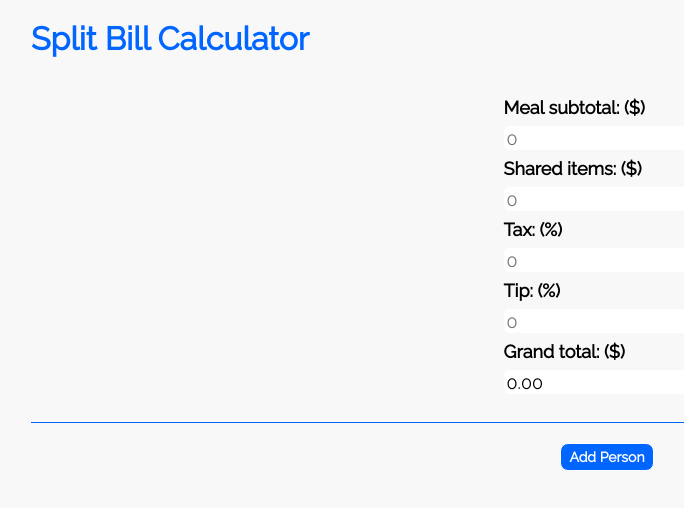
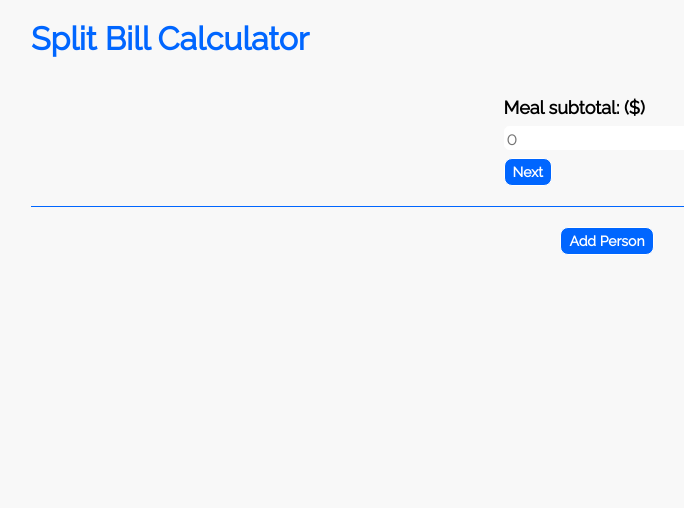
Before and after one commit to jvelis94/tip-calculator, a React (Create React App) app: page / in a window 1280 px wide. Shown: the top 508 px of the page, without its empty margins (33-717 px from the left). Built offline with nearby package versions, Linux system fonts and the light colour scheme.

Commit message:
creating prompts for better UX

```diff
--- a/src/Components/Details.js
+++ b/src/Components/Details.js
@@ -1,15 +1,78 @@
 import React from 'react';
 import {Person} from './Person.js'
 import AddPersonBtn from './AddPersonBtn.js'
+
+function MealSub(props) {
+    return (
+        <form>
+            <label htmlFor='meal_subtotal'>Meal subtotal: ($)</label><br></br>
+            <input name='meal_subtotal' placeholder={props.meal_subtotal} onChange={props.handleInputChange}></input><br></br>
+            <button onClick = {props.handleSubmitShared}>Next</button>
+        </form>
+        )
+}
+
+function SharedItems(props) {
+    return (
+        <form>
+            <label htmlFor='shared_items'>Shared items: ($)</label><br></br>
+            <input name='shared_items' placeholder={props.shared_items} onChange={props.handleInputChange}></input><br></br>
+            <button onClick = {props.handleSubmitTax}>Next</button>
+        </form>
+    )
+}
+
+function Tax(props) {
+    return (
+        <form>
+            <label htmlFor='tax'>Tax: (%)</label><br></br>
+            <input name='tax' placeholder={props.tax} onChange={props.handleInputChange}></input><br></br>
+            <input type='submit' value='Next'></input>
+        </form>
+    )
+}
+
+function Tip(props) {
+    return (
+        <form>
+            <label htmlFor='tip'>Tip: (%)</label><br></br>
+            <input name='tip' placeholder={props.tip} onChange={props.handleInputChange}></input><br></br>
+            <input type='submit' value='Next'></input>
+        </form>
+    )
+}
+
+function GrandTotal(props) {
+    let grand_total = parseFloat(props.meal_subtotal) + ((parseFloat(props.meal_subtotal)) * (parseFloat(props.tax)/100)) + ((parseFloat(props.meal_subtotal)) * (parseFloat(props.tip)/100));
+    return (
+        <form>
+            <label htmlFor='total'>Grand total: ($)</label><br></br>
+            <input name='total' value={grand_total.toFixed(2)} readOnly></input><br></br>
+            <input type='submit' value='Next'></input>
+        </form>
+    )
+}
 
 class Details extends React.Component {
     constructor(props) {
         super(props);
             this.state = {
-                meal_subtotal: 0,
-                shared_items: 0,
-                tax: 0,
-                tip: 0,
+                meal_subtotal: {
+                    value: 0,
+                    display: true
+                },
+                shared_items: {
+                    value: 0,
+                    display: false
+                },
+                tax: {
+                    value: 0,
+                    display: false
+                },
+                tip: {
+                    value: 0,
+                    display: false
+                },
                 counter: 0,
                 person_num: []
             };
@@ -20,12 +83,15 @@ class Details extends React.Component {
         const target_value = event.target.value
         const name = event.target.name
         this.setState({
-            [name]: target_value
+            [name]: {
+                value: target_value,
+                display: true
+            }
         });
     };
 
-    handleClick = (event) => {
-        if (this.state.meal_subtotal === 0) {
+    handleClick = () => {
+        if (this.state.meal_subtotal.value === 0) {
             alert('Please fill the above form before continuing');
         } else {
         let counter = this.state.counter + 1
@@ -36,13 +102,35 @@ class Details extends React.Component {
         });}
     }
 
+    handleSubmitShared = (event) => {
+        event.preventDefault()
+        this.setState((currentState) => {
+            return {
+            shared_items: {
+                value: currentState.shared_items.value,
+                display: true
+            }}
+        })
+    }
+
+    handleSubmitTax = (event) => {
+        event.preventDefault()
+        this.setState((currentState) => {
+            return {
+            tax: {
+                value: currentState.tax.value,
+                display: true
+            }}
+        })
+    }
+
     renderPerson = () => {
         return (
             <Person
-                tax = {this.state.tax}
-                tip = {this.state.tip}
-                shared_items = {this.state.shared_items}
-                counter = {this.state.counter}
+                tax = {this.state.tax.value}
+                tip = {this.state.tip.value}
+                shared_items = {this.state.shared_items.value}
+                counter = {this.state.counter.value}
 
             />
         )
@@ -55,31 +143,73 @@ class Details extends React.Component {
         while (i < counter) {
             persons.push(
             <Person
-                tax = {tax}
-                tip = {tip}
-                shared_items = {shared_items}
+                tax = {tax.value}
+                tip = {tip.value}
+                shared_items = {shared_items.value}
                 diners = {counter}
                 person_num = {person_num[i]}
             />)
             i++
         }
 
-        let grand_total = parseFloat(this.state.meal_subtotal) + ((parseFloat(this.state.meal_subtotal)) * (parseFloat(this.state.tax)/100)) + ((parseFloat(this.state.meal_subtotal)) * (parseFloat(this.state.tip)/100));
+        let sharedComponent = []
+        if (this.state.shared_items.display) {
+            sharedComponent.push(
+                <SharedItems
+                    shared_items = {this.state.shared_items.value}
+                    handleInputChange = {this.handleInputChange}
+                    handleSubmitTax = {this.handleSubmitTax}
+                   />
+            )
+        }
+
+        let taxComponent = []
+        if (this.state.tax.display) {
+            taxComponent.push(
+                <Tax
+                    tax = {this.state.tax.value}
+                    handleInputChange = {this.handleInputChange}
+                    />
+            )
+        }
+
+        let tipComponent = []
+        if (this.state.tip.display) {
+            tipComponent.push(
+                <Tax
+                    tip = {this.state.tip.value}
+                    handleInputChange = {this.handleInputChange}
+                    />
+            )
+        }
+
+        let grandTotalComponent = []
+        if (this.state.tax.display) {
+            grandTotalComponent.push(
+                <GrandTotal
+                    tip = {this.state.tip.value}
+                    tax = {this.state.tax.value}
+                    meal_subtotal = {this.state.meal_subtotal.value}
+                    shared_items = {this.state.shared_items.value}
+                    handleInputChange = {this.handleInputChange}
+                    />
+            )
+        }
+
+
+
         return (
             <div className='details'>
                 <div className='order-total'>
-                    <form>
-                        <label htmlFor='meal_subtotal'>Meal subtotal: ($)</label><br></br>
-                        <input name='meal_subtotal' placeholder={this.state.meal_subtotal} onChange={this.handleInputChange}></input><br></br>
-                        <label htmlFor='shared_items'>Shared items: ($)</label><br></br>
-                        <input name='shared_items' placeholder={this.state.shared_items} onChange={this.handleInputChange}></input><br></br>
-                        <label htmlFor='tax'>Tax: (%)</label><br></br>
-                        <input name='tax' placeholder={this.state.tax} onChange={this.handleInputChange}></input><br></br>
-                        <label htmlFor='tip'>Tip: (%)</label><br></br>
-                        <input name='tip' placeholder={this.state.tip} onChange={this.handleInputChange}></input><br></br>
-                        <label htmlFor='total'>Grand total: ($)</label><br></br>
-                        <input name='total' value={grand_total.toFixed(2)} readOnly></input><br></br>
-                    </form>
+                  <MealSub
+                    meal_subtotal = {this.state.meal_subtotal.value}
+                    handleInputChange = {this.handleInputChange}
+                    handleSubmitShared = {this.handleSubmitShared}
+                    />
+                  {sharedComponent}
+                  {taxComponent}
+                  {tipComponent}
+                  {grandTotalComponent}
                 </div>
                 {persons}
                 <AddPersonBtn handleClick={this.handleClick} />
--- a/src/Components/Person.js
+++ b/src/Components/Person.js
@@ -65,12 +65,12 @@ class Person extends React.Component {
                     <br/>
                     <div className='button-subtotal'>
                         <button onClick = {this.handleAddItemBtn}>Save Item</button>
-                        <p>Subtotal: ${this.state.items_totals_sum}</p><br></br>
                     </div>
                 </div>
                 <div className='breakdown'>
-                    <h3>Should pay</h3>
+                <h2>Should pay</h2>
                     <div className='person-details'>
+                        <p>Subtotal: ${this.state.items_totals_sum}</p><br></br>
                         <p className='tooltip'>Shared: ${shared_total.toFixed(2)}<span className='tooltiptext'>tax is included in this amount</span></p><br></br>
                         <p>Tax: ${((parseFloat(this.props.tax)/100) * parseFloat(this.state.items_totals_sum)).toFixed(2)}</p><br></br>
                         <p>Tip: ${((parseFloat(this.props.tip)/100) * parseFloat(this.state.items_totals_sum)).toFixed(2)}</p><br></br>
```
